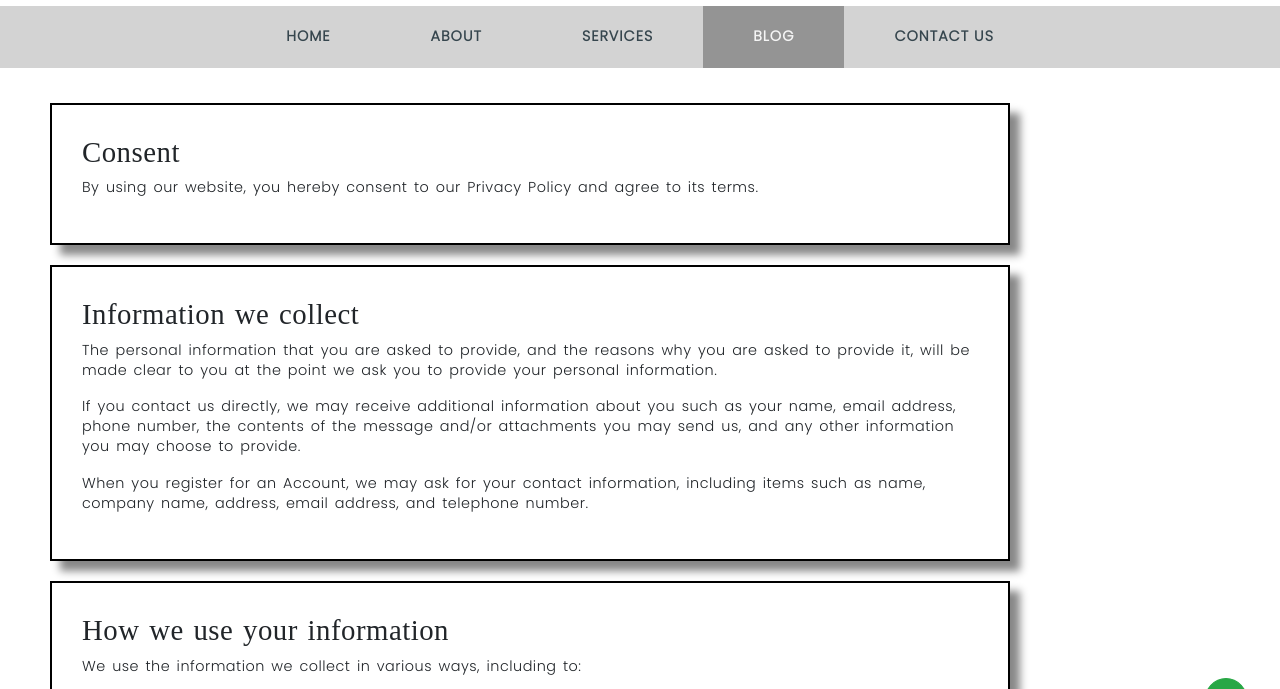
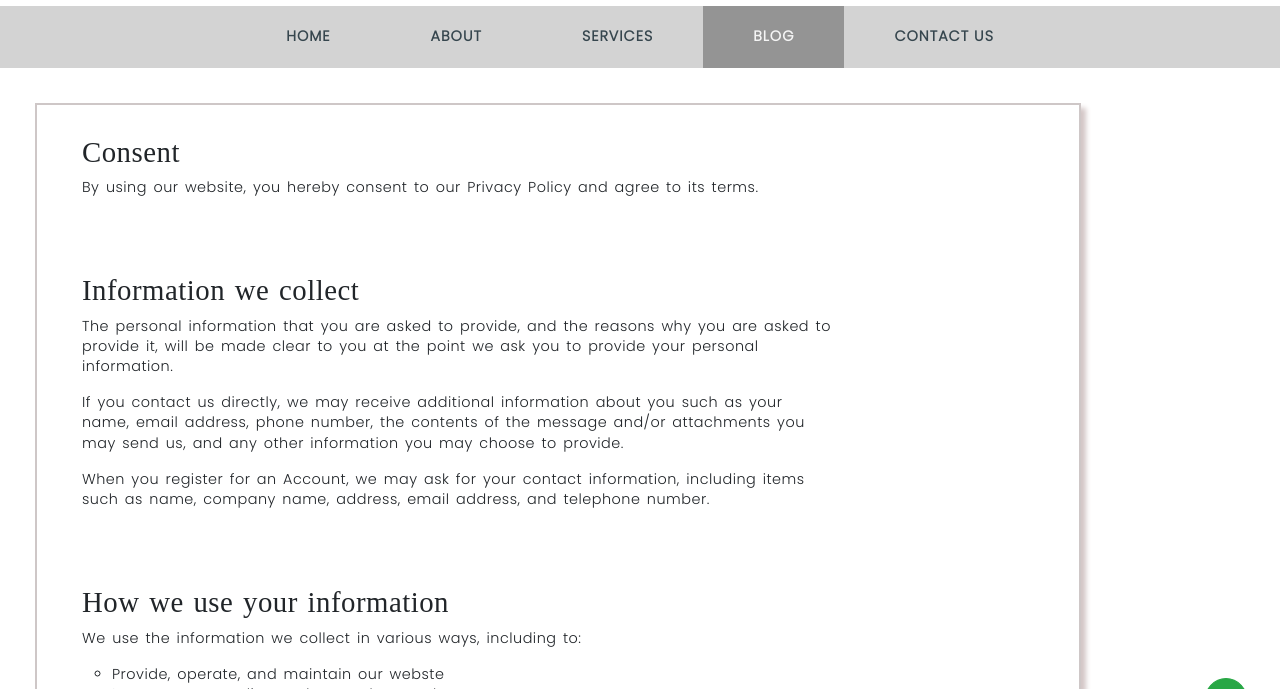
Before and after one commit to meghasharma123/TechnocolabsFinalProject, a plain HTML site: page privacy.html in a window 1280 px wide. Shown: the part 50-739 px from the top of the page. Drawn offline with nearby package versions, Linux system fonts and the light colour scheme.

Commit message:
privacy policy

```diff
--- a/assets/css/privacy.css
+++ b/assets/css/privacy.css
@@ -13,12 +13,7 @@
 .page { padding: 25px; }
 .box {
     padding: 30px;
-    box-sizing: border-box;
-    border: 2px solid #000;
     width: 80%; /*SPECIFY WIDTH HERE*/
-    display: inline-block;
-    margin: 10px;
-    box-shadow: 10px 10px 8px #888888;
 }
 
 .box h2 {
@@ -29,10 +24,15 @@
 .box p, li { font-size: 0.9em; }
 
 .privacy-container {
-    margin-right: auto;
-    margin-left: auto;
+
     padding-left: 15px;
     padding-right: 15px;
+    box-sizing: border-box;
+    border: 2px solid rgba(161, 148, 148, 0.521);
+    width: 85%;
+    display: inline-block;
+    margin: 10px;
+    box-shadow: 5px 5px 5px #d3c6c6;
 }
 
 .privacy-container ul {
```
